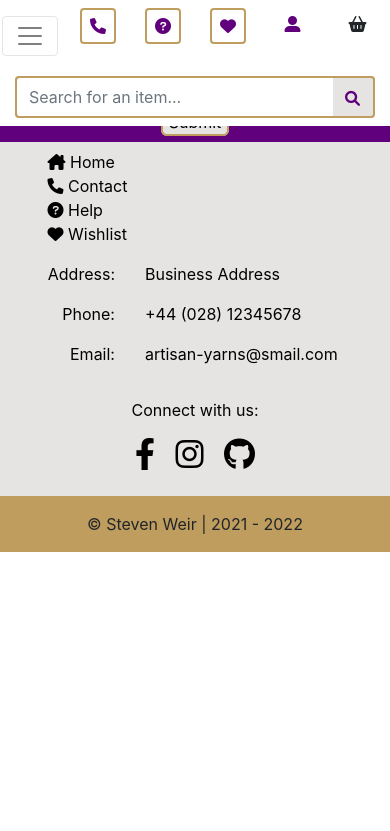
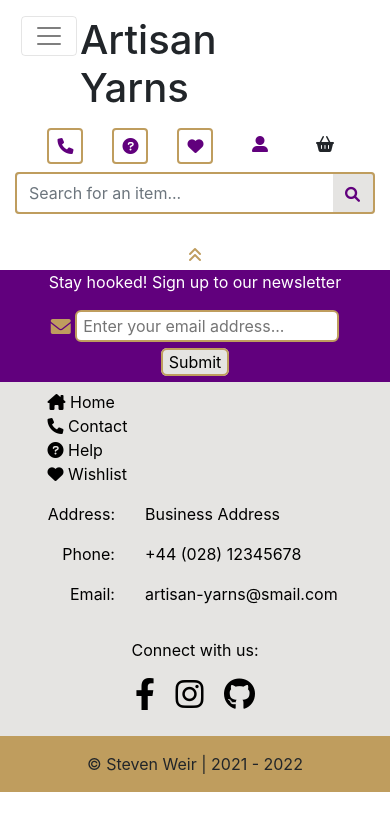
Before and after one commit to StevenWeir038/Artisan-Yarns, a Django app: page // in a window 390 px wide. Shown: the top 831 px of the page. Run offline with Django 3.2, Linux system fonts and the light colour scheme.

Commit message:
Update spacer size for breakpoints

```diff
--- a/static/css/base.css
+++ b/static/css/base.css
@@ -52,7 +52,7 @@ header {
 
 #search-form {
     background: rgba(var(--theme-platinum), 1);
-    max-width: 392px;
+    max-width: 384px;
 }
 
 .search-form-input:hover,
@@ -60,14 +60,19 @@ header {
     background: rgba(var(--theme-platinum), 1);
 }
 
-/* spacer to keep header unobstructed*/
-.spacer {
-    height: 208px;
+/* spacers to keep header unobstructed*/
+.spacer-mobile {
+    height: 240px;
 }
+
+.spacer-tablet {
+    height: 330px;
+}
+
 
 /* body */
 body {
-    height: calc(100vh - 208px);
+    height: calc(100vh - 240px);
 }
 
 /* footer */
--- a/templates/base.html
+++ b/templates/base.html
@@ -9,10 +9,13 @@
 <body>
     <!-- header -->
     {% include 'includes/header.html' %}
+    <!-- spacer div to prevent header/body overlap -->
+    <div class="spacer-mobile d-md-none"></div>
+    <div class="spacer-tablet d-none d-md-block"></div>
 
     <!-- messages -->
     {% if messages %}
-        <div class="message-container"></div>
+    <div class="message-container"></div>
     {% endif %}
 
     <!-- to act as an additional header on pages that extend this base template in case we
@@ -26,8 +29,8 @@
 
     <!-- footer (place inside block to give option to use footer on individual pages)-->
     {% block footer %}
-        {% include 'includes/mobile-footer.html' %}
-        {% include 'includes/main-footer.html' %}
+    {% include 'includes/mobile-footer.html' %}
+    {% include 'includes/main-footer.html' %}
     {% endblock %}
 
     <!-- js scripts to load at end of page -->
--- a/templates/includes/header.html
+++ b/templates/includes/header.html
@@ -1,10 +1,15 @@
 <header class="container-fluid fixed-top">
-    <div class="row py-2">
+    <!-- logo -->
+    <div class="row">
+        <div class="col-8 col-md-12 d-flex justify-content-center">
+            <h1 class="pt-3">Artisan Yarns</h1>
+        </div>
         <!-- show collapsible navbar for small viewports -->
-        <div class="col-1 d-md-none mb-1">
+        <div class="col-1 offset-1 d-md-none order-first px-1">
             {% include 'includes/navbar.html' %}
         </div>
-
+    </div>
+    <div class="row py-2">
         <!-- contact -->
         <div class="col-2 offset-1 text-center">
             <div class="row">
--- a/templates/includes/navbar.html
+++ b/templates/includes/navbar.html
@@ -1,4 +1,4 @@
-<div class="container-fluid d-flex justify-content-center">
+<div class="container-fluid d-flex justify-content-center p-2">
     <nav class="navbar navbar-expand-md navbar-light">
         <button class="navbar-toggler order-first" type="button" data-toggle="collapse" data-target="#navbarSupportedContent"
             aria-controls="navbarSupportedContent" aria-expanded="false" aria-label="Toggle navigation">
```
